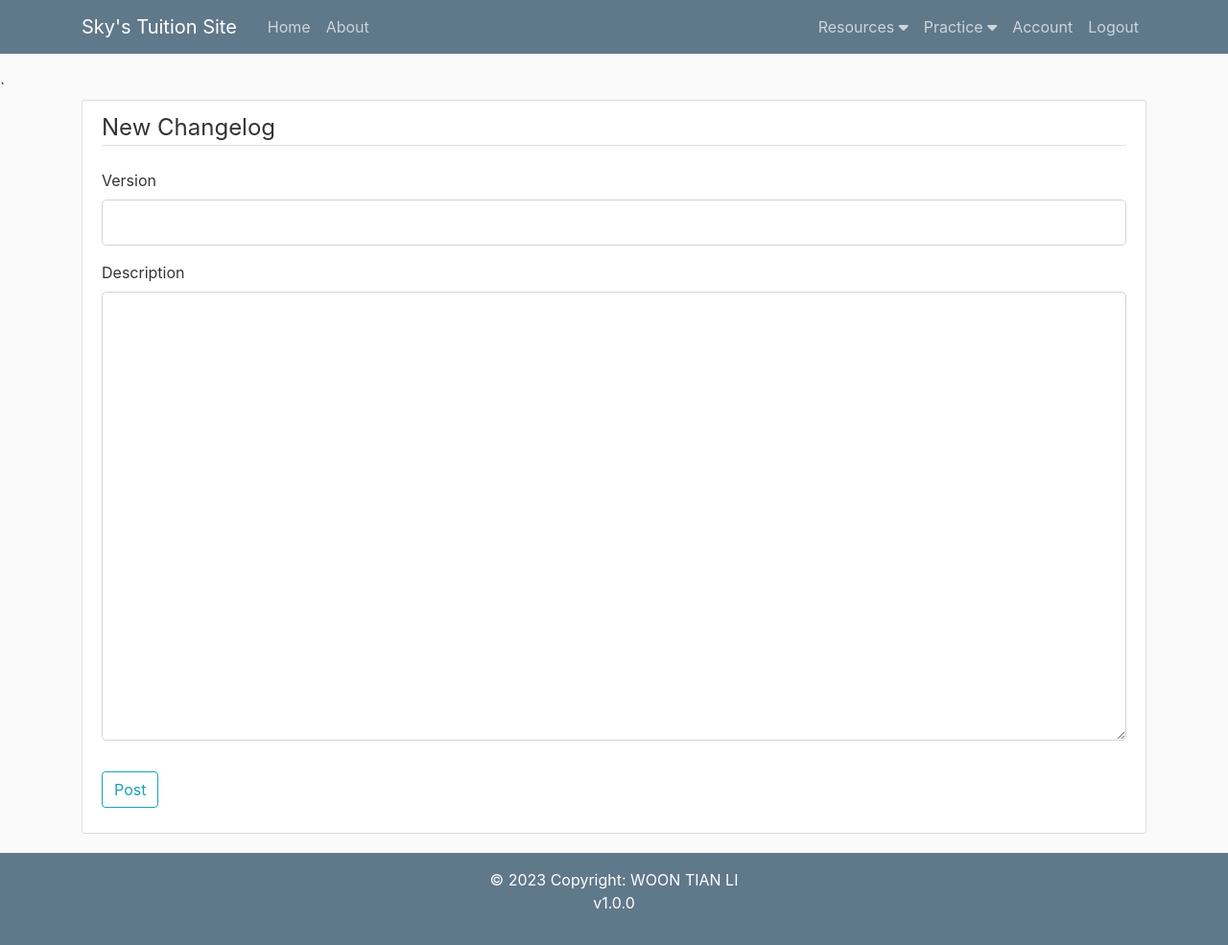
After one commit to woontl/Tuition_Site_2, a Flask app: page /new_changelog in a window 1280 px wide. The commit adds this page. Shown: the whole page at 96% size. Run offline with Flask 2, Linux system fonts and the light colour scheme; the visitor is signed in with stand-in values (Sample User, id 1); data comes from the database, SQL or seed files in the repository; both versions use the stored data as it was after the commit; some libraries are stand-ins or nearby versions.

Commit message:
added changelog

```diff
--- /dev/null
+++ b/flaskblog/main/forms.py
@@ -0,0 +1,8 @@
+from flask_wtf import FlaskForm
+from wtforms import SubmitField, StringField, TextAreaField, FloatField
+from wtforms.validators import DataRequired
+
+class ChangelogForm(FlaskForm):
+    version = StringField('Version', validators=[DataRequired()])
+    description = TextAreaField('Description', validators=[DataRequired()])
+    submit = SubmitField('Post')
--- a/flaskblog/main/routes.py
+++ b/flaskblog/main/routes.py
@@ -1,6 +1,8 @@
-from flask import render_template, Blueprint, url_for
+from flask import render_template, Blueprint, url_for, flash, redirect, request
 from flask_login import login_required, current_user
-from flaskblog.models import Homework, Question, Working, Note, Activity
+from flaskblog import db
+from flaskblog.models import Homework, Question, Working, Note, Activity, Changelog
+from flaskblog.main.forms import ChangelogForm
 import pandas as pd
 import datetime as datetime
 
@@ -67,7 +69,40 @@ def home():
     return render_template('home.html', image_file=image_file, homework=homework, note=note, activities=activities,
                            activities_date_arr=activities_date_arr,df=df, topics=topics, checks=checks)
 
-@main.route("/about") #Creating a second route
+@main.route("/about")
 @login_required
 def about():
-    return render_template('about.html', title='About')
+    page = request.args.get('page', 1, type = int)
+    changelogs = Changelog.query.order_by(Changelog.date_posted.desc()).paginate(per_page=5, page=page)
+    return render_template('about.html', changelogs=changelogs)
+
+@main.route("/new_changelog", methods=['GET', 'POST']) #Creating a second route
+@login_required
+def new_changelog():
+    form = ChangelogForm()
+    if form.validate_on_submit():
+        changelog = Changelog(version=form.version.data, description=form.description.data, author=current_user)
+        db.session.add(changelog)
+        db.session.commit()
+        flash('Your changelog has been created!', 'success')
+        return redirect(url_for('main.about'))
+    return render_template('create_changelog.html', title='New Changelog',
+                           form=form, legend='New Changelog')
+
+@main.route("/update_changelog/<int:changelog_id>", methods=['GET', 'POST']) #route based on changelog id
+@login_required
+def update_changelog(changelog_id):
+    changelog = Changelog.query.get_or_404(changelog_id)
+    form = ChangelogForm()
+    if form.validate_on_submit(): #if valid, display all these DB data on webpage
+        changelog.version = form.version.data
+        changelog.description = form.description.data
+        db.session.commit()
+        flash('Your changelog has been updated!', 'success')
+        return redirect(url_for('main.about'))
+    elif request.method == 'GET':
+        form.version.data = changelog.version
+        form.description.data = changelog.description
+
+    return render_template('create_changelog.html', title='New Changelog',
+                           form=form, legend='New Changelog')
--- a/flaskblog/models.py
+++ b/flaskblog/models.py
@@ -20,6 +20,7 @@ class User(db.Model, UserMixin): #Creating user table in DB
     notes = db.relationship('Note', backref='author', lazy=True)
     homeworks = db.relationship('Homework', backref='author', lazy=True)
     activities = db.relationship('Activity', backref='author', lazy=True)
+    changelogs = db.relationship('Changelog', backref='author', lazy=True)
     topics = db.Column(db.String(1000))
     topics_check = db.Column(db.String(1000))
     description1 = db.Column(db.String(1000))
@@ -132,3 +133,13 @@ class Activity(db.Model):
 
     def __repr__(self):
         return f"Activity('{self.id}')"
+
+class Changelog(db.Model):
+    id = db.Column(db.Integer, primary_key = True)
+    version = db.Column(db.String(1000), nullable=False)
+    date_posted = db.Column(db.DateTime, nullable=False, default = datetime.now)
+    description = db.Column(db.String(99999), nullable=False)
+    user_id = db.Column(db.Integer, db.ForeignKey('user.id'), nullable=False) #foreign key links to User table
+
+    def __repr__(self):
+        return f"Changelog('{self.id}')"
--- /dev/null
+++ b/flaskblog/templates/create_changelog.html
@@ -0,0 +1,40 @@
+{% extends "layout.html" %} <!--inherit from parent html-->
+{% block content %} <!--block content here replaces block content in parent-->
+<div class="content-section">
+    <form method="POST" action=""novalidate> <!--post form via the route created-->
+        {{ form.hidden_tag() }} <!--important, just add lol-->
+        <fieldset class="form-group">
+            <legend class="border-bottom mb-4">{{ legend }}</legend>
+            <div class="form-group">
+                {{ form.version.label(class="form-control-label") }}
+                {% if form.version.errors %}
+                    {{ form.version(class="form-control form-control-lg is-invalid") }}
+                    <div class="invalid-feedback">
+                        {% for error in form.version.errors %}
+                            <span>{{ error }}</span>
+                        {% endfor %}
+                    </div>
+                {% else %}
+                    {{ form.version(class="form-control form-control-lg") }}
+                {% endif %}
+            </div>
+            <div class="form-group">
+                {{ form.description.label(class="form-control-label") }}
+                {% if form.description.errors %}
+                    {{ form.description(class="form-control form-control-lg is-invalid") }}
+                    <div class="invalid-feedback">
+                        {% for error in form.description.errors %}
+                            <span>{{ error }}</span>
+                        {% endfor %}
+                    </div>
+                {% else %}
+                    {{ form.description(class="form-control form-control-lg", rows="15") }}
+                {% endif %}
+            </div>
+        </fieldset>
+        <div class="form-group">
+            {{ form.submit(class="btn btn-outline-info") }}
+        </div>
+    </form>
+</div>
+{% endblock content %}
--- a/flaskblog/templates/layout.html
+++ b/flaskblog/templates/layout.html
@@ -100,91 +100,92 @@
   </body>
 <!-- Footer -->
 <footer class="bg-steel text-center text-white">
-  <!-- Grid container -->
+  <!--
+  <!- - Grid container - ->
   <div class="container p-4">
-    <!-- Section: Social media -->
+    <!- - Section: Social media - ->
     <section class="mb-4">
-      <!-- Facebook -->
+      <!- - Facebook - ->
       <a class="btn btn-outline-light btn-floating m-1" href="#!" role="button"
         ><i class="fab fa-facebook-f"></i
       ></a>
 
-      <!-- Twitter -->
+      <!- - Twitter - ->
       <a class="btn btn-outline-light btn-floating m-1" href="#!" role="button"
         ><i class="fab fa-twitter"></i
       ></a>
 
-      <!-- Google -->
+      <!- - Google - ->
       <a class="btn btn-outline-light btn-floating m-1" href="#!" role="button"
         ><i class="fab fa-google"></i
       ></a>
 
-      <!-- Instagram -->
+      <!- - Instagram - ->
       <a class="btn btn-outline-light btn-floating m-1" href="#!" role="button"
         ><i class="fab fa-instagram"></i
       ></a>
 
-      <!-- Linkedin -->
+      <!- - Linkedin - ->
       <a class="btn btn-outline-light btn-floating m-1" href="#!" role="button"
         ><i class="fab fa-linkedin-in"></i
       ></a>
 
-      <!-- Github -->
+      <!- - Github - ->
       <a class="btn btn-outline-light btn-floating m-1" href="#!" role="button"
         ><i class="fab fa-github"></i
       ></a>
     </section>
-    <!-- Section: Social media -->
-
-    <!-- Section: Form -->
+    <!- - Section: Social media - ->
+      <!- - Section: Form - ->
       <section class="">
         <form action="">
-        <!--Grid row-->
+          <!- -Grid row- ->
           <div class="row d-flex justify-content-center">
-          <!--Grid column-->
+            <!- -Grid column- ->
             <div class="col-auto">
               <p class="pt-2">
                 <strong>Sign up for our newsletter</strong>
               </p>
             </div>
-          <!--Grid column-->
+            <!- -Grid column- ->
 
-          <!--Grid column-->
+            <!- -Grid column- ->
             <div class="col-md-5 col-12">
-            <!-- Email input -->
+              <!- - Email input - ->
               <div class="form-outline form-white mb-4">
                 <input type="email" id="form5Example2" class="form-control" placeholder="Email address" />
               </div>
             </div>
-          <!--Grid column-->
+            <!- -Grid column- ->
 
-          <!--Grid column-->
+            <!- -Grid column- ->
             <div class="col-auto">
-            <!-- Submit button -->
+              <!- - Submit button - ->
               <button type="submit" class="btn btn-outline-light mb-4">
                 Subscribe
               </button>
             </div>
-          <!--Grid column-->
+            <!- -Grid column- ->
           </div>
-        <!--Grid row-->
+          <!- -Grid row- ->
         </form>
       </section>
-    <!-- Section: Form -->
+      <!- - Section: Form - ->
 
-    <!-- Section: Text -->
+
+    <!- - Section: Text - ->
     <section class="mb-4">
       <p>
-        <!--stuff-->
+        <!- -stuff- ->
       </p>
     </section>
-    <!-- Section: Text -->
+    <!- - Section: Text - ->
 
-    <!-- Section: Links -->
+    <!- - Section: Links - ->
     <section class="">
-      <!--Grid row-->
+      <!- -Grid row- ->
       <div class="row">
-        <!--Grid column-->
+        <!- -Grid column- ->
         <div class="col-lg-3 col-md-6 mb-4 mb-md-0">
           <h5 class="text-uppercase">Links</h5>
 
@@ -203,9 +204,9 @@
             </li>
           </ul>
         </div>
-        <!--Grid column-->
+        <!- -Grid column- ->
 
-        <!--Grid column-->
+        <!- -Grid column- ->
         <div class="col-lg-3 col-md-6 mb-4 mb-md-0">
           <h5 class="text-uppercase">Links</h5>
 
@@ -224,9 +225,9 @@
             </li>
           </ul>
         </div>
-        <!--Grid column-->
+        <!- -Grid column- ->
 
-        <!--Grid column-->
+        <!- -Grid column- ->
         <div class="col-lg-3 col-md-6 mb-4 mb-md-0">
           <h5 class="text-uppercase">Links</h5>
 
@@ -245,9 +246,9 @@
             </li>
           </ul>
         </div>
-        <!--Grid column-->
+        <!- -Grid column- ->
 
-        <!--Grid column-->
+        <!- -Grid column- ->
         <div class="col-lg-3 col-md-6 mb-4 mb-md-0">
           <h5 class="text-uppercase">Links</h5>
 
@@ -266,19 +267,20 @@
             </li>
           </ul>
         </div>
-        <!--Grid column-->
+        <!- -Grid column- ->
       </div>
-      <!--Grid row-->
+      <!- -Grid row- ->
     </section>
-    <!-- Section: Links -->
+    <!- - Section: Links - ->
   </div>
-  <!-- Grid container -->
+  <!- - Grid container - ->
+  -->
 
   <!-- Copyright -->
-  <div class="text-center p-3" style="background-color: rgba(0, 0, 0, 0.2);">
-    © 2022 Copyright:
+  <div class="text-center p-3">
+    © 2023 Copyright:
     <a class="text-white" href="">WOON TIAN LI</a>
-    <p>THIS IS A TEST SITE</p>
+    <p>v1.0.0</p>
   </div>
   <!-- Copyright -->
 </footer>
```
Also changed, not shown: flaskblog/templates/about.html (+38 -7 lines), flaskblog/site.db, flaskblog/static/questionbank/30491c1e06db5b73.png (added). Lines whose indentation alone changed are shown as unchanged.
